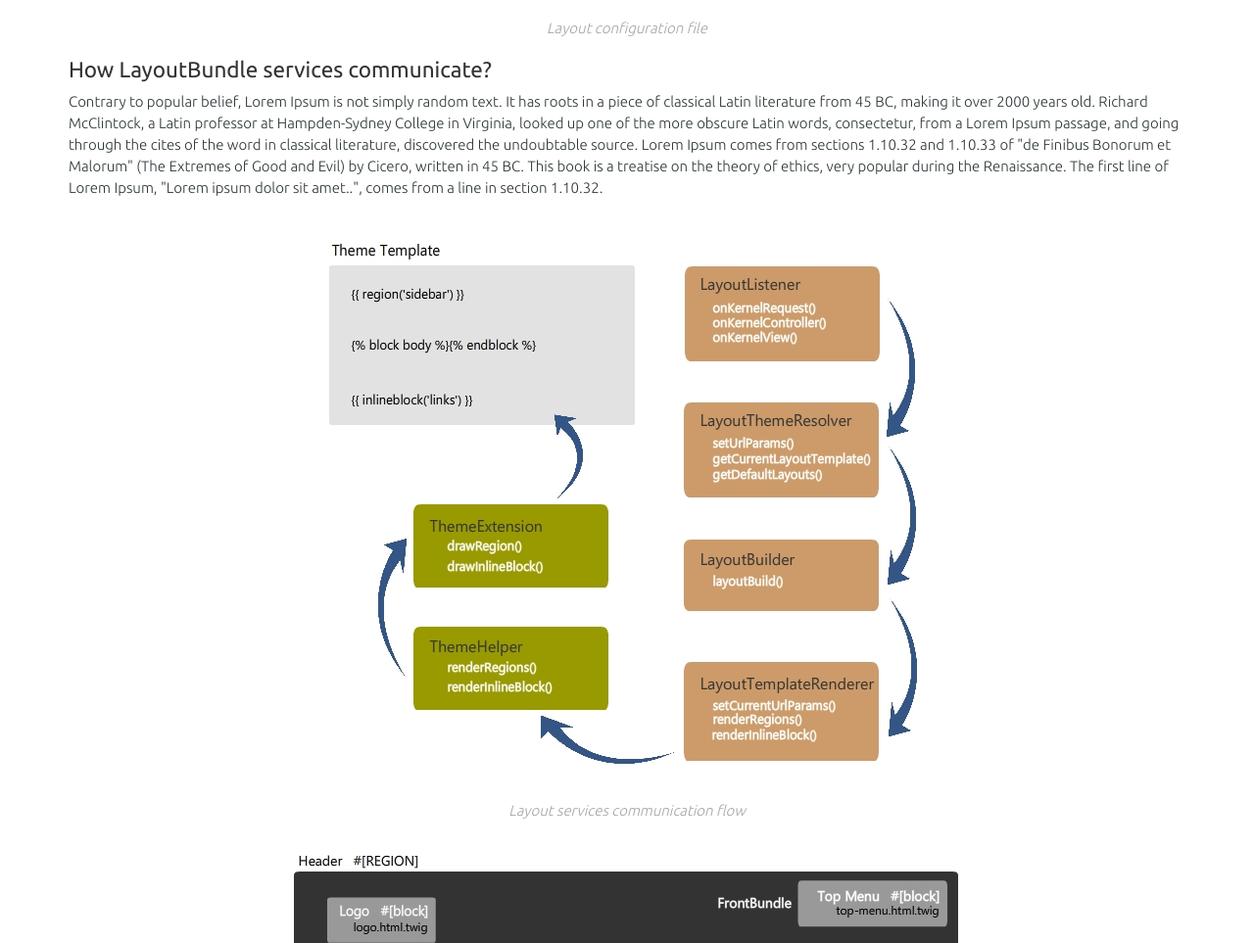
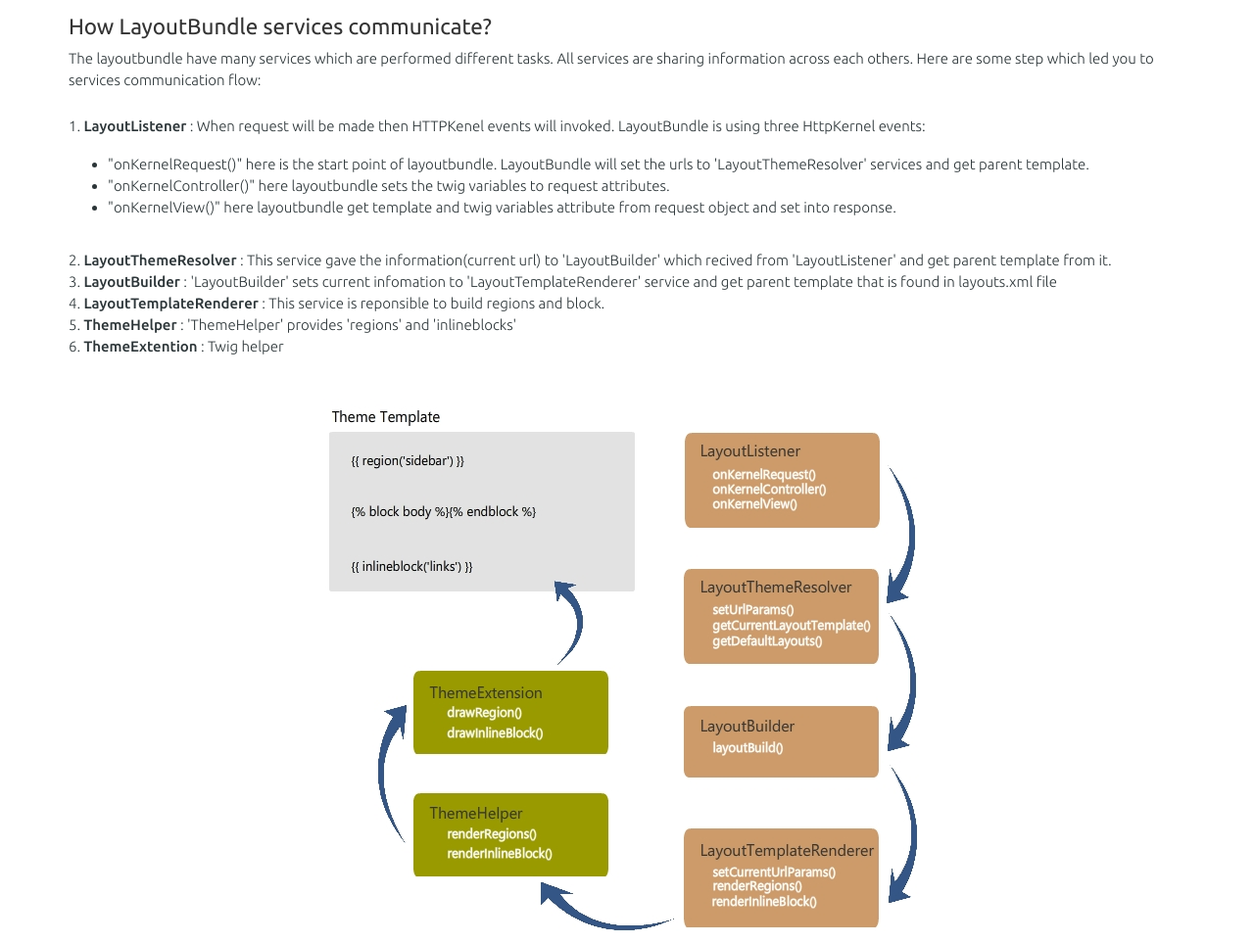
Before and after one commit to kamranshahzad/kamranshahzad.github.io, a plain HTML site: page blog/the-concept-behind-layoutbundle.html in a window 1280 px wide. Shown: the part 3006-3969 px from the top of the page at 98% size. Drawn offline with nearby package versions, Linux system fonts and the light colour scheme.

Commit message:
Blog update

```diff
--- a/blog/the-concept-behind-layoutbundle.html
+++ b/blog/the-concept-behind-layoutbundle.html
@@ -129,7 +129,7 @@
 
             <h2>Layout Configurations</h2>
             <p>
-                Contrary to popular belief, Lorem Ipsum is not simply random text. It has roots in a piece of classical Latin literature from 45 BC, making it over 2000 years old. Richard McClintock, a Latin professor at Hampden-Sydney College in Virginia, looked up one of the more obscure Latin words, consectetur, from a Lorem Ipsum passage, and going through the cites of the word in classical literature, discovered the undoubtable source. Lorem Ipsum comes from sections 1.10.32 and 1.10.33 of "de Finibus Bonorum et Malorum" (The Extremes of Good and Evil) by Cicero, written in 45 BC. This book is a treatise on the theory of ethics, very popular during the Renaissance. The first line of Lorem Ipsum, "Lorem ipsum dolor sit amet..", comes from a line in section 1.10.32.
+                LayoutBundle provide the full support for multi-themes. Who can you apply the theme or themes? This bundle uses a central configuration file which is “layouts.xml”. This file is the main handler for themes. You can define you rule for specific theme or theme template in this file. This file have predefined pattern which is in detail explained in LayoutBundle doc file. In below diagram, you can see the basic flow of “layouts.xml” file.
             </p>
             <blockquote>
                 <p>Theme templates changed based on urls</p>
@@ -144,7 +144,26 @@
 
             <h2>How LayoutBundle services communicate?</h2>
             <p>
-                Contrary to popular belief, Lorem Ipsum is not simply random text. It has roots in a piece of classical Latin literature from 45 BC, making it over 2000 years old. Richard McClintock, a Latin professor at Hampden-Sydney College in Virginia, looked up one of the more obscure Latin words, consectetur, from a Lorem Ipsum passage, and going through the cites of the word in classical literature, discovered the undoubtable source. Lorem Ipsum comes from sections 1.10.32 and 1.10.33 of "de Finibus Bonorum et Malorum" (The Extremes of Good and Evil) by Cicero, written in 45 BC. This book is a treatise on the theory of ethics, very popular during the Renaissance. The first line of Lorem Ipsum, "Lorem ipsum dolor sit amet..", comes from a line in section 1.10.32.
+                The layoutbundle have many services which are performed different tasks. All services are sharing information across each others. Here are some step which led you to services communication flow:
+            </p>
+            <p>
+                1. <span class="bold">LayoutListener</span> : When request will be made then HTTPKenel events will invoked. LayoutBundle is using three HttpKernel events:
+                    <ul>
+                        <li>"onKernelRequest()" here is the start point of layoutbundle. LayoutBundle will set the urls to 'LayoutThemeResolver' services and get parent template.</li>
+                        <li>"onKernelController()" here layoutbundle sets the twig variables to request attributes. </li>
+                        <li>"onKernelView()" here layoutbundle get template and twig variables attribute from request object and set into response.</li>
+                    </ul>
+                <br/>
+                2. <span class="bold">LayoutThemeResolver</span> : This service gave the information(current url) to 'LayoutBuilder' which recived from 'LayoutListener' and get parent template from it.
+                <br/>
+                3. <span class="bold">LayoutBuilder</span> : 'LayoutBuilder' sets current infomation to 'LayoutTemplateRenderer' service and get parent template that is found in layouts.xml file
+                <br/>
+                4. <span class="bold">LayoutTemplateRenderer</span> : This service is reponsible to build regions and block.
+                <br/>
+                5. <span class="bold">ThemeHelper</span> : 'ThemeHelper' provides 'regions' and 'inlineblocks'
+                <br/>
+                6. <span class="bold">ThemeExtention</span> : Twig helper
+                <br/>
             </p>
             <figure>
                 <img src="images/layoutbundle-services.jpg" />
@@ -153,27 +172,22 @@
                 </figcaption>
             </figure>
 
+            <h2>How Regions and blocks work?</h2>
+            <p>
+                Regions and bloks are main part of layoutbundle. LayoutBundle scans the specified bundles and find blocks for layout region. How this works? when you configure the layoutbundle you can see the option:
+            This option helps layout bundle to find blocks from a specific namespace e. if you set vest namespace, layout bundle will scan all bundles from "Vest" namespace and collect the blocks to fit in template regions. Theme name space configuration option accepts one or more parameters(name spaces).
+            Every bundle which blocks we wish to use in our layout. It's name space must be added in configuration, multiple name spaces are added comma separated. Blocks configuration file performs main role to handle blocks attributes with layout system using block config file you can define block visibility rules and set many other options.
+            </p>
             <figure>
                 <img src="images/layoutbundle-skeleton.jpg" />
                 <figcaption>
                     Basic template skeleton diagram for Layout Bundle.
                 </figcaption>
             </figure>
-            <h2>How Regions and blocks work?</h2>
-            <p>
-                Regions and bloks are main part of layoutbundle. LayoutBundle scans the specified bundles and find blocks for layout region. How this works? when you configure the layoutbundle you can see the option:
 
+            <h2>Finally, your thoughts</h2>
+            <p>This bundle is in initial stage and I want to add more features in this bundle that are in Todo list. But most important thing is your feedback about the bundle and your suggestion will be very useful for me and I will try to add useful suggested functionality in this bundle. So do'nt hesitate to drop me an email on “bleak.unseen@gmail.com”</p>
 
-
-
-This option helps layout bundle to find blocks from a specific namespace e. if you set vest namespace, layout bundle will scan all bundles from "Vest" namespace and collect the blocks to fit in template regions. Theme name space configuration option accepts one or more parameters(name spaces).
-
-
-
-
-Every bundle which blocks we wish to use in our layout. It's name space must be added in configuration, multiple name spaces are added comma separated. Blocks configuration file performs main role to handle blocks attributes with layout system using block config file you can define block visibility rules and set many other options.
-
-            </p>
 
             <!--@content-->
         </div>
```
